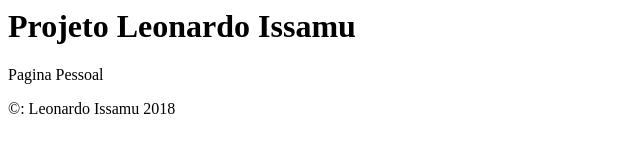
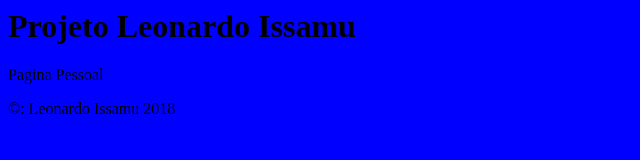
Before and after one commit to a9informatica/curso-git, a plain HTML site: page index.html in a window 1280 px wide. Shown: the whole page, without its empty margins (0-640 px from the left). Drawn offline with Linux system fonts and the light colour scheme.

Commit message:
inicio do design

```diff
--- /dev/null
+++ b/estilo.css
@@ -0,0 +1,3 @@
+body {
+	background-color: blue;^
+}
--- a/index.html
+++ b/index.html
@@ -1,6 +1,7 @@
 <html>
 
 	<head>
+		<link rel="stylesheet" href="estilo.css">
 		<title>Meu Site Pessoal</title>
 	</head>
 	<body>
```
